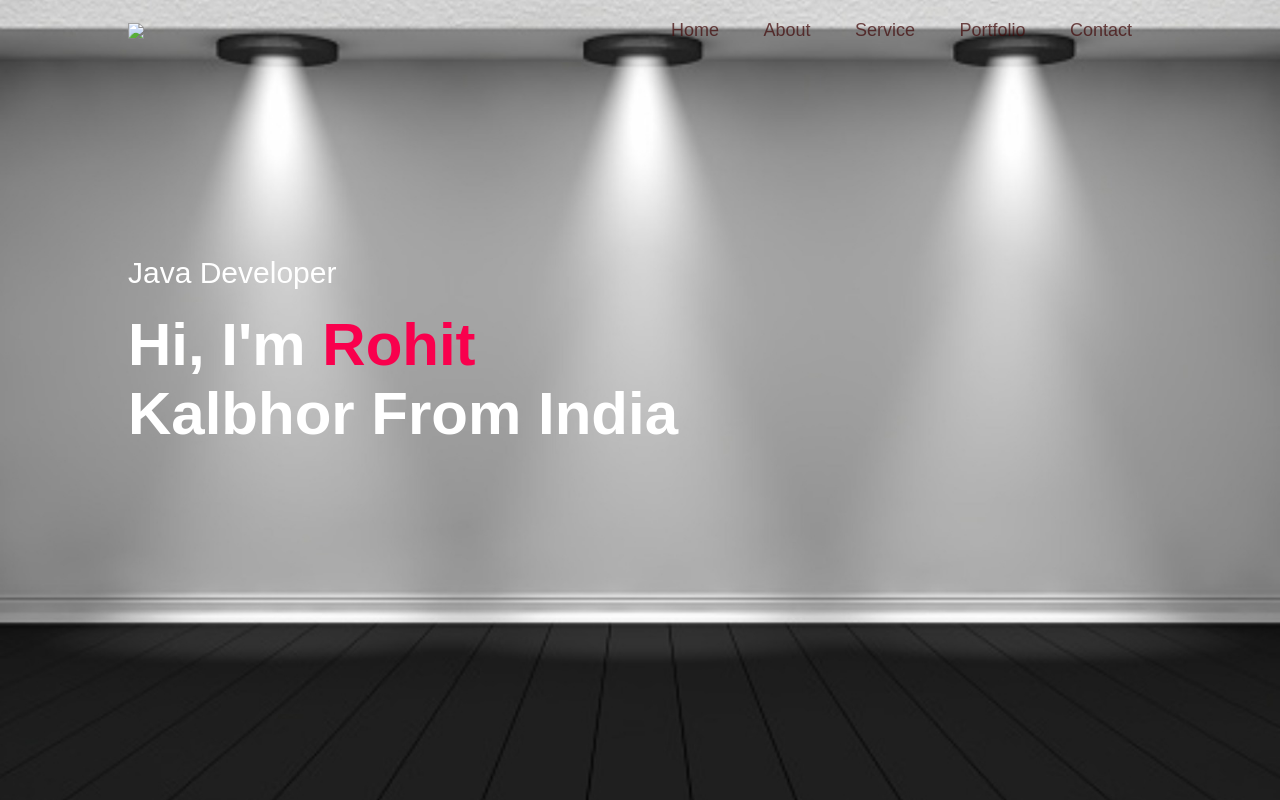
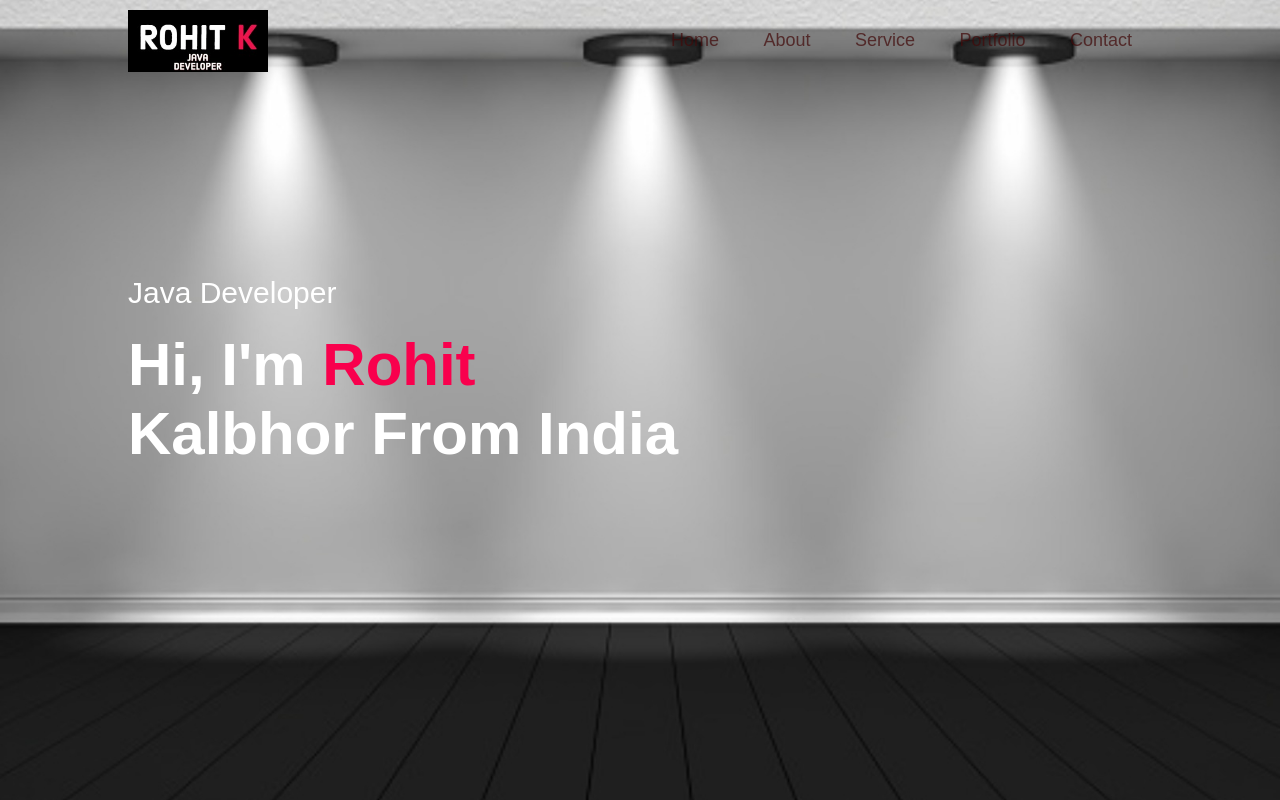
Before and after one commit to rohitkalbhor/MyPortfolio-Website, a plain HTML site: page index.html in a window 1280 px wide. Shown: the top 800 px of the page. Drawn offline with Linux system fonts and the light colour scheme.

Commit message:
changing extension of logo

```diff
--- a/index.html
+++ b/index.html
@@ -14,7 +14,7 @@
     <div id="header">
         <div class="container">
             <nav>
-                <img src="images/loggo.png" class="loggo">
+                <img src="images/loggo.jpg" class="loggo">
                 <ul id="sidmenu">
                     <li><a href="#header">Home</a></li>
                     <li><a href="#about">About</a></li>
```
